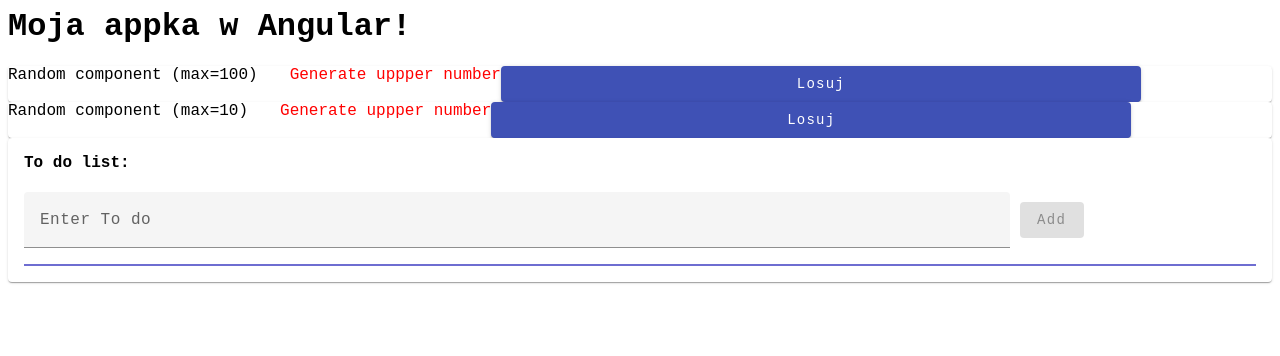
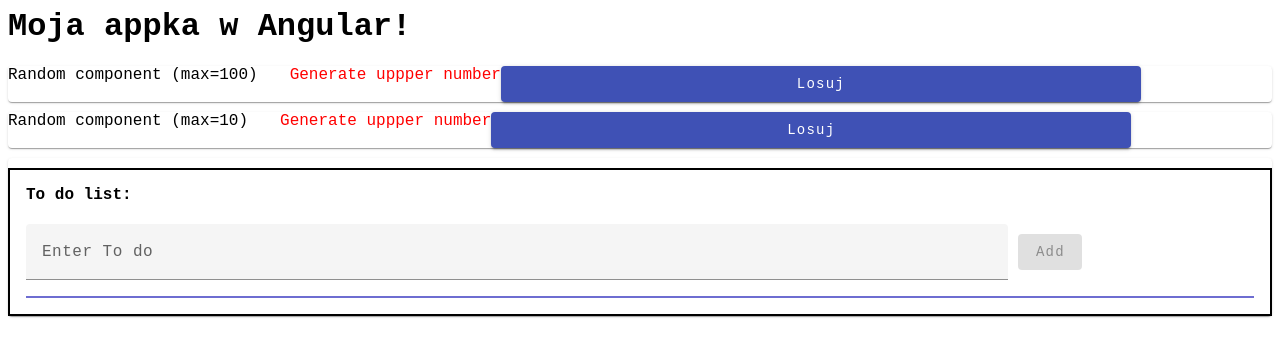
Before and after one commit to malwozniak/angular-random-list, an Angular app: page / in a window 1280 px wide. Shown: the top 356 px of the page. Built offline with nearby package versions, Linux system fonts and the light colour scheme.

Commit message:
1 file modified

```diff
--- a/src/styles.css
+++ b/src/styles.css
@@ -16,3 +16,9 @@
 * {
   font-family: 'Courier New', Courier, monospace;
 }
+
+.mat-mdc-card-content,
+.mdc-card {
+  border: 2px solid black;
+  margin-top: 10px;
+}
```
